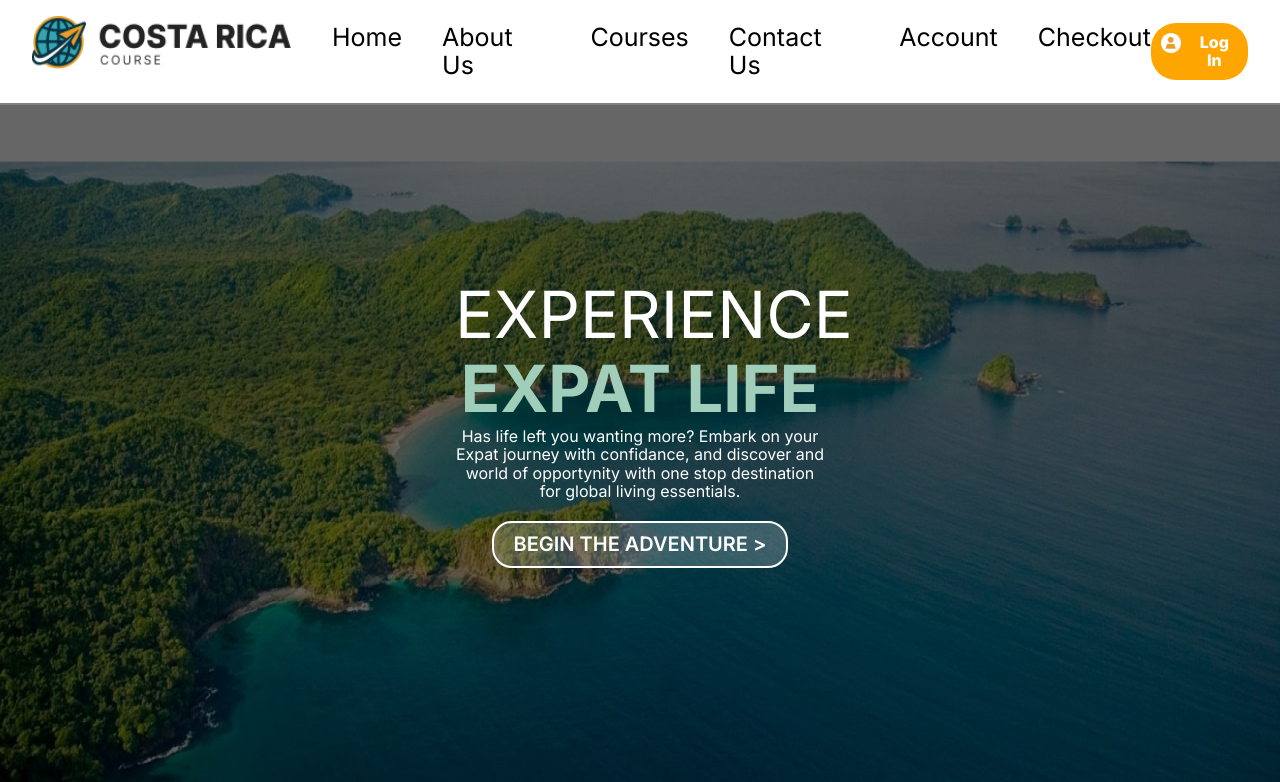
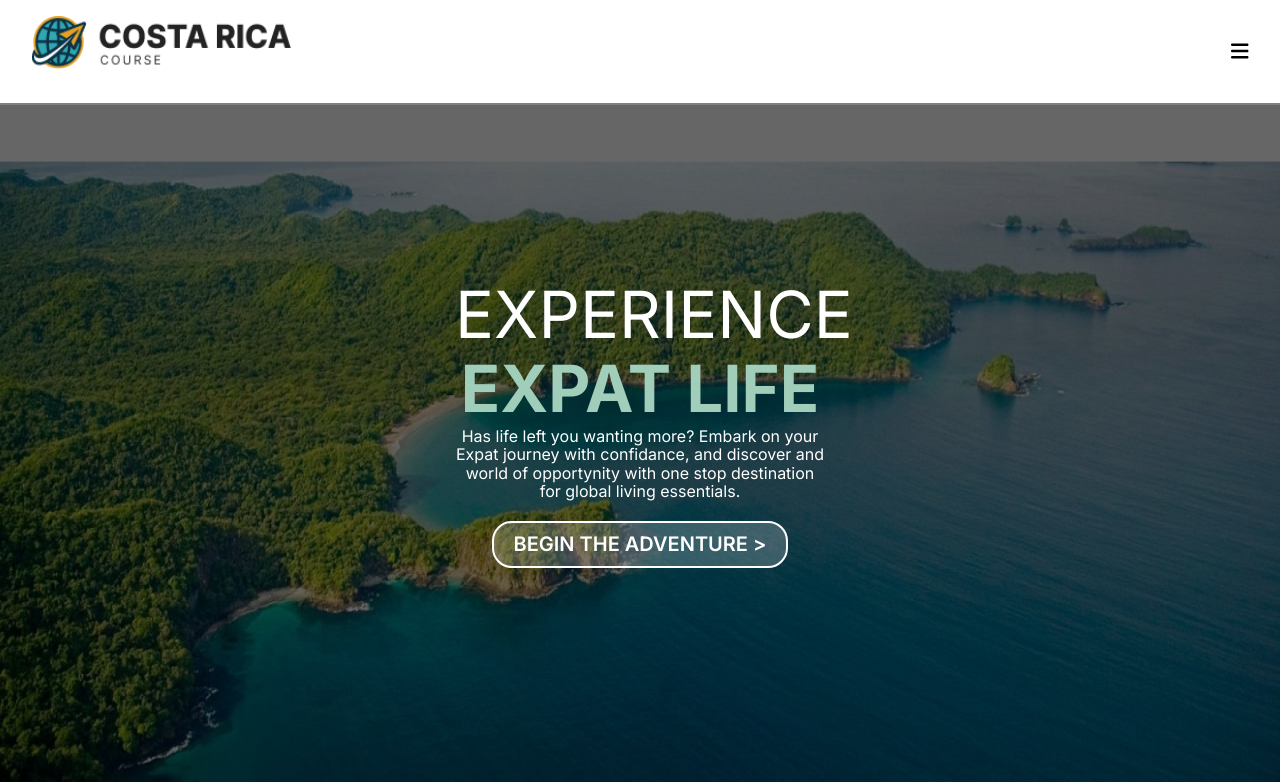
Before and after one commit to BrianKendalBucek/costa-rica-course, a Next.js app in the folder costa-rica-course/: page / in a window 1280 px wide. Shown: the top 782 px of the page. Built offline with nearby package versions, Linux system fonts and the light colour scheme.

Commit message:
fully functioning hamburger menu responsiveness feature

```diff
--- a/costa-rica-course/src/components/Header.module.scss
+++ b/costa-rica-course/src/components/Header.module.scss
@@ -1,64 +1,50 @@
 .header {
   display: flex;
   justify-content: space-between;
-  // justify-content: center;
   align-items: center;
   padding: 1rem 2rem;
-
-  // color
   background-color: white;
   border-bottom: 2px solid grey;
   color: black;
 
-  .logo {
-    font-size: 1.5rem;
-    font-weight: bold;
-  }
+  .navList {
+    display: flex;
+    align-items: center;
 
-  nav {
-    ul {
-      list-style: none;
-      display: flex;
-      gap: 40px;
-      margin: 0;
+    @media (max-width: 1380px) {
+      display: none;
+      position: absolute;
+      z-index: 10;
+      top: 90px;
+      right: 0;
+      background-color: white;
+      width: 11%;
+      text-align: center;
+      // flex-direction: column;
+      padding: 20px;
+      // box-shadow: 0 4px 8px rgba(0, 0, 0, 0.1);
+      border-radius: 0 0 4px 4px;
+      border: 2px solid grey; /* Apply border to all sides */
+      border-top: none;
+      border-right: none;
+      // transition: transform 0.3s ease, opacity 0.3s ease;
+      // transform: translateY(-100%);
+      // opacity: 0;
 
-      li {
-        a {
-          color: black;
-          text-decoration: none;
-          font-size: 25px;
-          &:hover {
-            color: #0070f3;
-          }
-        }
+      &.open {
+        display: flex;
+        // transform: translateY(0); /* Slide down */
+        // opacity: 1; /* Make menu visible */
       }
     }
   }
 
-  .loginButton {
+  .hamburgerIcon {
+    display: none;
+    cursor: pointer;
 
-    a {
-      text-decoration: none;
-    }
-
-    button {
-      padding: 10px 10px;
-      border-radius: 25px;
-      border: none;
-      background-color: orange;
-      color: white;
-      font-weight: 800;
-
-      display: flex;
-      gap: 10px;
+    @media (max-width: 1380px) {
+      display: block; /* Show hamburger icon on smaller screens */
     }
   }
 }
-
-
-@media (max-width: 768px) {
-  // body {
-  //   font-size: 14px;
-  //   background-color: lightgray;
-  // }
-}
--- a/costa-rica-course/src/components/Header.tsx
+++ b/costa-rica-course/src/components/Header.tsx
@@ -1,61 +1,55 @@
-import React from 'react';
-import Link from 'next/link';
-import styles from './Header.module.scss';
-import Image from 'next/image';
+import React, { useState, useEffect } from "react";
+import styles from "./Header.module.scss";
+import HeaderList from "./HeaderList";
+import HeaderLogo from "./HeaderLogo";
+import HeaderLoginButton from "./HeaderLoginButton";
+// Import FontAwesomeIcon and specific icons
+import { FontAwesomeIcon } from "@fortawesome/react-fontawesome";
+import { faBars, faTimes } from "@fortawesome/free-solid-svg-icons"; // Import specific icons
 
 const Header: React.FC = () => {
+  // State to toggle the menu
+  const [menuOpen, setMenuOpen] = useState(false);
+
+  // State to track if the screen width is less than 1380px
+  const [isMobileView, setIsMobileView] = useState(false);
+
+  // Function to toggle the menu state
+  const toggleMenu = () => {
+    setMenuOpen(!menuOpen);
+  };
+
+  // useEffect to track window resize and set isMobileView state
+  useEffect(() => {
+    const handleResize = () => {
+      setIsMobileView(window.innerWidth < 1380);
+    };
+
+    // Set initial state and add event listener for resize
+    handleResize();
+    window.addEventListener("resize", handleResize);
+
+    // Cleanup event listener on component unmount
+    return () => window.removeEventListener("resize", handleResize);
+  }, []);
+
   return (
     <header className={styles.header}>
-      <div className={styles.logo}>
-        <Link href="/">
-          <Image
-            src="/images/Frame 28991.png"
-            alt="Logo"
-            width={260}
-            height={65}
-            priority
-          />
-        </Link>
+      <HeaderLogo />
+
+      {/* Hamburger Menu Icon */}
+      <div className={styles.hamburgerIcon} onClick={toggleMenu}>
+        <FontAwesomeIcon icon={menuOpen ? faTimes : faBars} size="lg" />
       </div>
 
-      <nav>
-        <ul>
-          <li>
-            <Link href="/">Home</Link>
-          </li>
-          <li>
-            <Link href="/about">About Us</Link>
-          </li>
-          <li>
-            <Link href="/courses">Courses</Link>
-          </li>
-          <li>
-            <Link href="/contact">Contact Us</Link>
-          </li>
-          <li>
-            <Link href="/account">Account</Link>
-          </li>
-          <li>
-            <Link href="/checkout">Checkout</Link>
-          </li>
-        </ul>
+      {/* Show/Hide the menu based on menuOpen state */}
+      {/* Toggle 'open' class based on menuOpen state */}
+      <nav className={`${styles.navList} ${menuOpen ? styles.open : ""}`}>
+        <HeaderList />
       </nav>
 
-      <div className={styles.loginButton}>
-        <Link href="/login">
-          <button>
-            <Image
-              src="/images/Frame 1000005402.png"
-              alt="Login Button"
-              width={20}
-              height={20}
-              priority
-            />
-            Log In
-          </button>
-        </Link>
-      </div>
-
+      {/* Conditionally render the Login Button based on screen size */}
+      {!isMobileView && <HeaderLoginButton />}
     </header>
   );
 };
--- /dev/null
+++ b/costa-rica-course/src/components/HeaderList.module.scss
@@ -0,0 +1,37 @@
+/* HeaderList.module.scss */
+.navList {
+
+  nav {
+    ul {
+      list-style: none;
+      display: flex;
+      gap: 40px;
+      margin: 0;
+      padding: 0;
+
+      /* Center the list items on smaller screens */
+      @media (max-width: 1380px) {
+        flex-direction: column;
+        gap: 40px;
+        z-index: 5;
+      }
+
+      li {
+        a {
+          color: black;
+          text-decoration: none;
+          font-size: 18px;
+          transition: color 0.2s ease-in-out;
+
+          &:hover {
+            color: #0070f3;
+          }
+
+          @media (max-width: 1380px) {
+            font-size: 24px; /* Larger font size for mobile view */
+          }
+        }
+      }
+    }
+  }
+}
--- /dev/null
+++ b/costa-rica-course/src/components/HeaderList.tsx
@@ -0,0 +1,57 @@
+import React, { useEffect, useState } from 'react';
+import styles from './HeaderList.module.scss';
+import Link from 'next/link';
+
+const HeaderList = () => {
+  // State to track if the screen width is less than 1380px
+  const [isMobileView, setIsMobileView] = useState(false);
+
+  useEffect(() => {
+    // Function to check the screen width
+    const handleResize = () => {
+      setIsMobileView(window.innerWidth < 1380);
+    };
+
+    // Set initial state and add event listener for resize
+    handleResize();
+    window.addEventListener('resize', handleResize);
+
+    // Cleanup event listener on component unmount
+    return () => window.removeEventListener('resize', handleResize);
+  }, []);
+
+  return (
+    <div className={styles.navList}>
+      <nav>
+        <ul>
+          <li>
+            <Link href="/">Home</Link>
+          </li>
+          <li>
+            <Link href="/about">About Us</Link>
+          </li>
+          <li>
+            <Link href="/courses">Courses</Link>
+          </li>
+          <li>
+            <Link href="/contact">Contact Us</Link>
+          </li>
+          <li>
+            <Link href="/account">Account</Link>
+          </li>
+          <li>
+            <Link href="/checkout">Checkout</Link>
+          </li>
+          {/* Conditionally render the /login link if in mobile view */}
+          {isMobileView && (
+            <li>
+              <Link href="/login">Login</Link>
+            </li>
+          )}
+        </ul>
+      </nav>
+    </div>
+  );
+};
+
+export default HeaderList;
--- /dev/null
+++ b/costa-rica-course/src/components/HeaderLoginButton.module.scss
@@ -0,0 +1,17 @@
+.loginButton {
+  a {
+    text-decoration: none;
+  }
+
+  button {
+    padding: 10px 10px;
+    border-radius: 25px;
+    border: none;
+    background-color: orange;
+    color: white;
+    font-weight: 800;
+
+    display: flex;
+    gap: 10px;
+  }
+}
--- /dev/null
+++ b/costa-rica-course/src/components/HeaderLoginButton.tsx
@@ -0,0 +1,24 @@
+import styles from "./HeaderLoginButton.module.scss";
+import Link from "next/link";
+import Image from "next/image";
+
+const HeaderLoginButton = () => {
+  return (
+    <div className={styles.loginButton}>
+      <Link href="/login">
+        <button>
+          <Image
+            src="/images/Frame 1000005402.png"
+            alt="Login Button"
+            width={20}
+            height={20}
+            priority
+          />
+          Log In
+        </button>
+      </Link>
+    </div>
+  );
+};
+
+export default HeaderLoginButton;
--- /dev/null
+++ b/costa-rica-course/src/components/HeaderLogo.module.scss
@@ -0,0 +1,4 @@
+.logo {
+  font-size: 1.5rem;
+  font-weight: bold;
+}
--- /dev/null
+++ b/costa-rica-course/src/components/HeaderLogo.tsx
@@ -0,0 +1,21 @@
+import styles from "./HeaderLogo.module.scss";
+import Link from "next/link";
+import Image from "next/image";
+
+const HeaderLogo = () => {
+  return (
+    <div className={styles.logo}>
+      <Link href="/">
+        <Image
+          src="/images/Frame 28991.png"
+          alt="Logo"
+          width={260}
+          height={65}
+          priority
+        />
+      </Link>
+    </div>
+  );
+};
+
+export default HeaderLogo;
```
